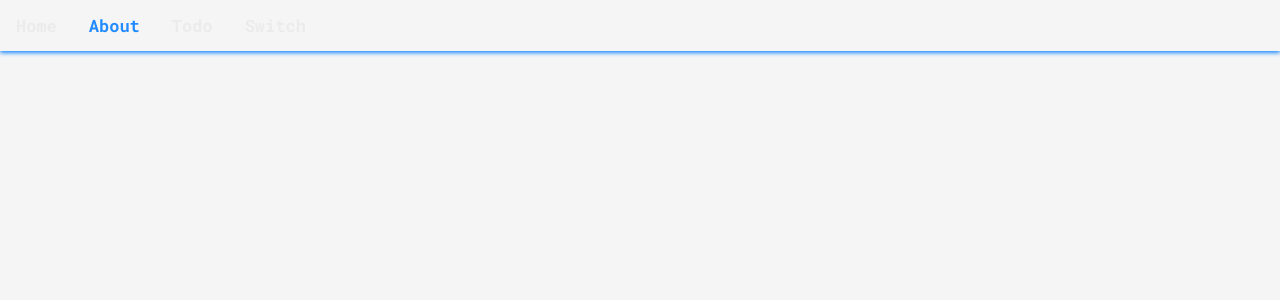
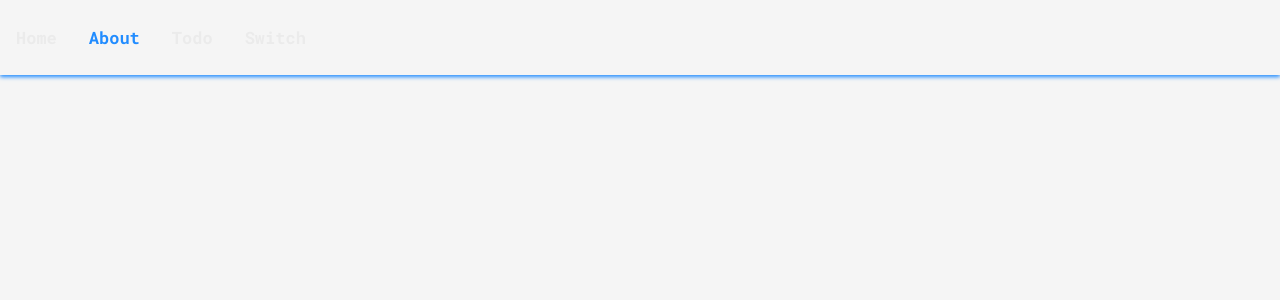
Before and after one commit to ikanop/my-vue-app, a Vue app: page /about in a window 1280 px wide. Shown: the top 300 px of the page. Built offline with nearby package versions, Linux system fonts and the light colour scheme.

Commit message:
small update

```diff
--- a/src/components/header.vue
+++ b/src/components/header.vue
@@ -30,7 +30,7 @@ header {
   align-items: center;
   background: var(--background-color);
   margin: 0;
-  padding: 0;
+  padding: 0.75rem 0 0.75rem 0;
   width: 100vw;
   box-shadow: 0 2px 4px 0 var(--blue);
 }
```
